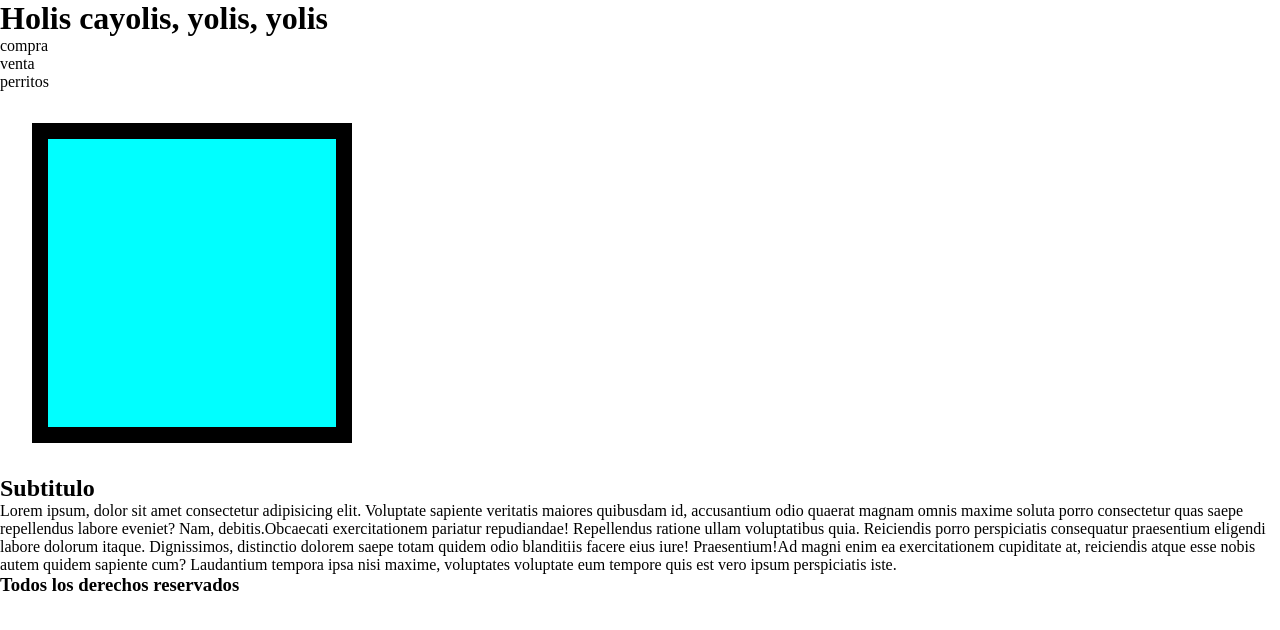
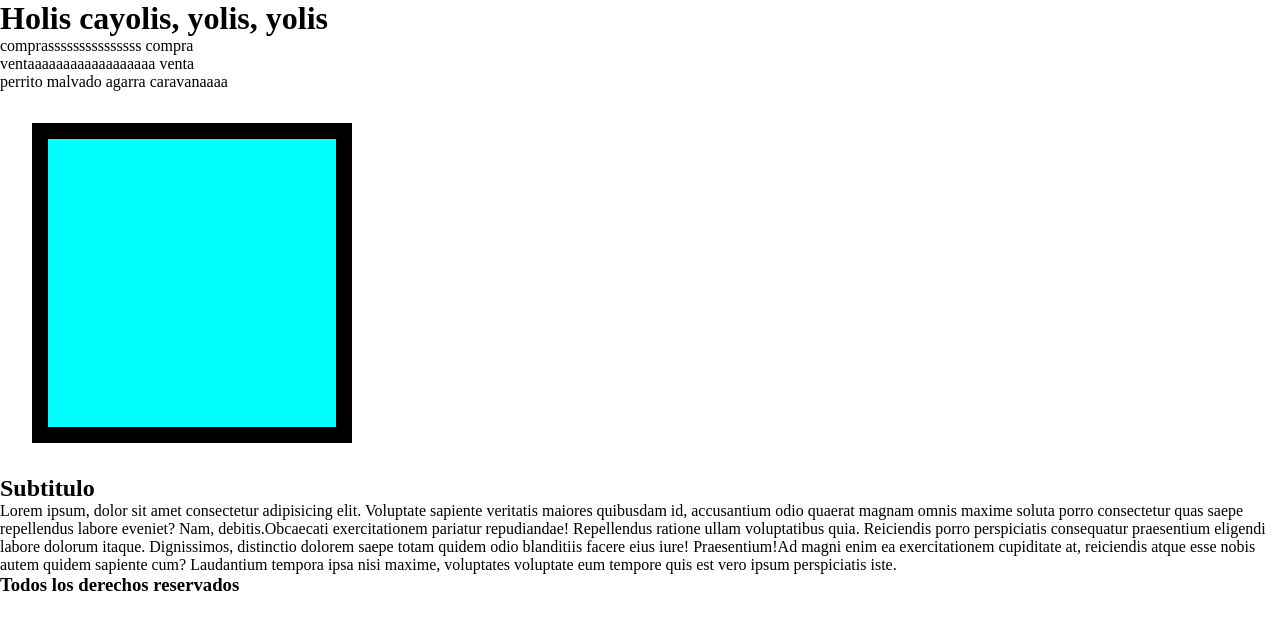
Before and after one commit to Lucas-Durand/carpeta, a plain HTML site: page index.html in a window 1280 px wide. Drawn offline with Linux system fonts and the light colour scheme.

Commit message:
modifique compra compraaaaaaaaaas

```diff
--- a/index.html
+++ b/index.html
@@ -15,9 +15,9 @@
 
     <nav>
         <ul>
-            <li>compra</li>
-            <li>venta</li>
-            <li>perritos</li>
+            <li> comprasssssssssssssss compra</li>
+            <li> ventaaaaaaaaaaaaaaaaaa venta</li>
+            <li>perrito malvado agarra caravanaaaa</li>
         </ul>
     </nav>
 
```
